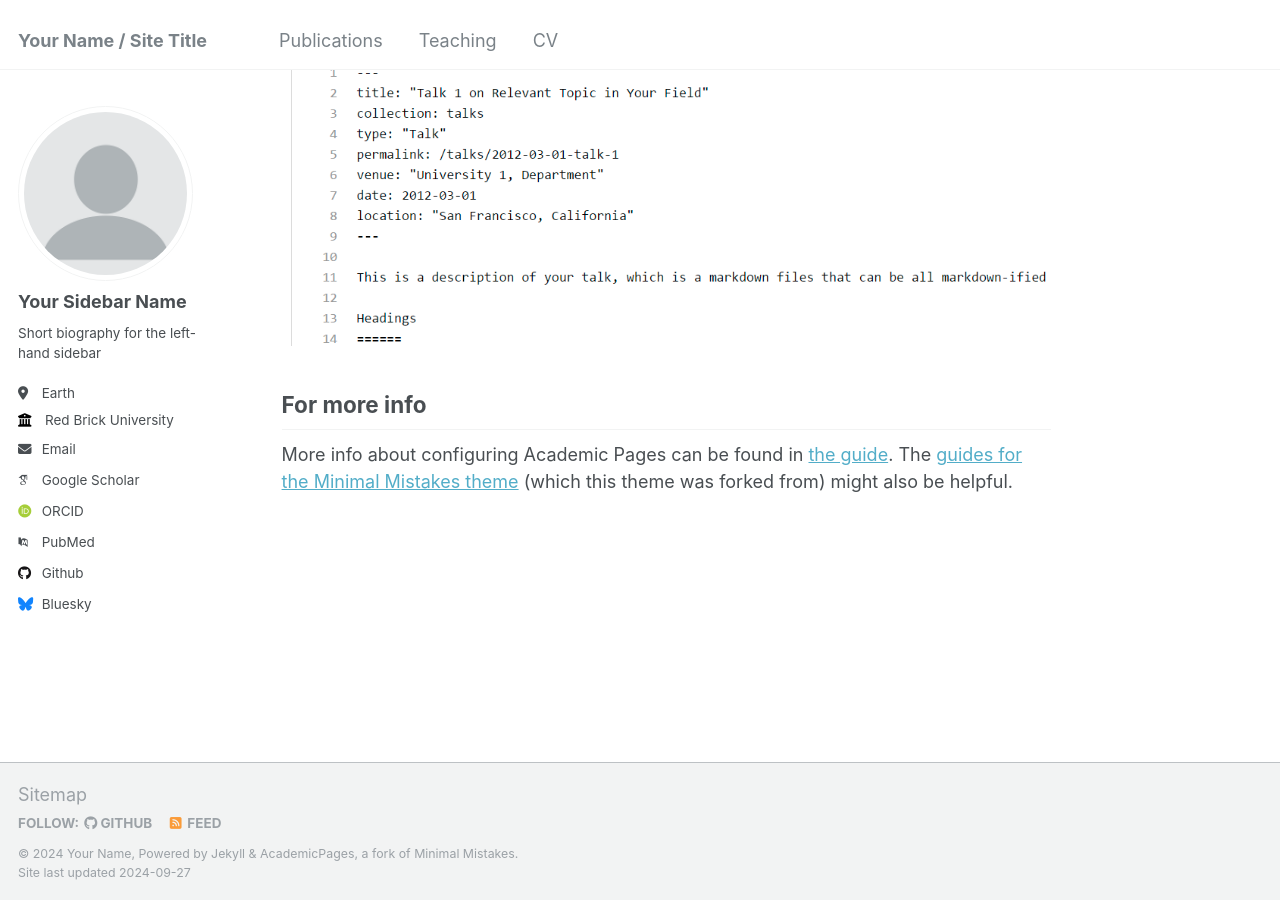
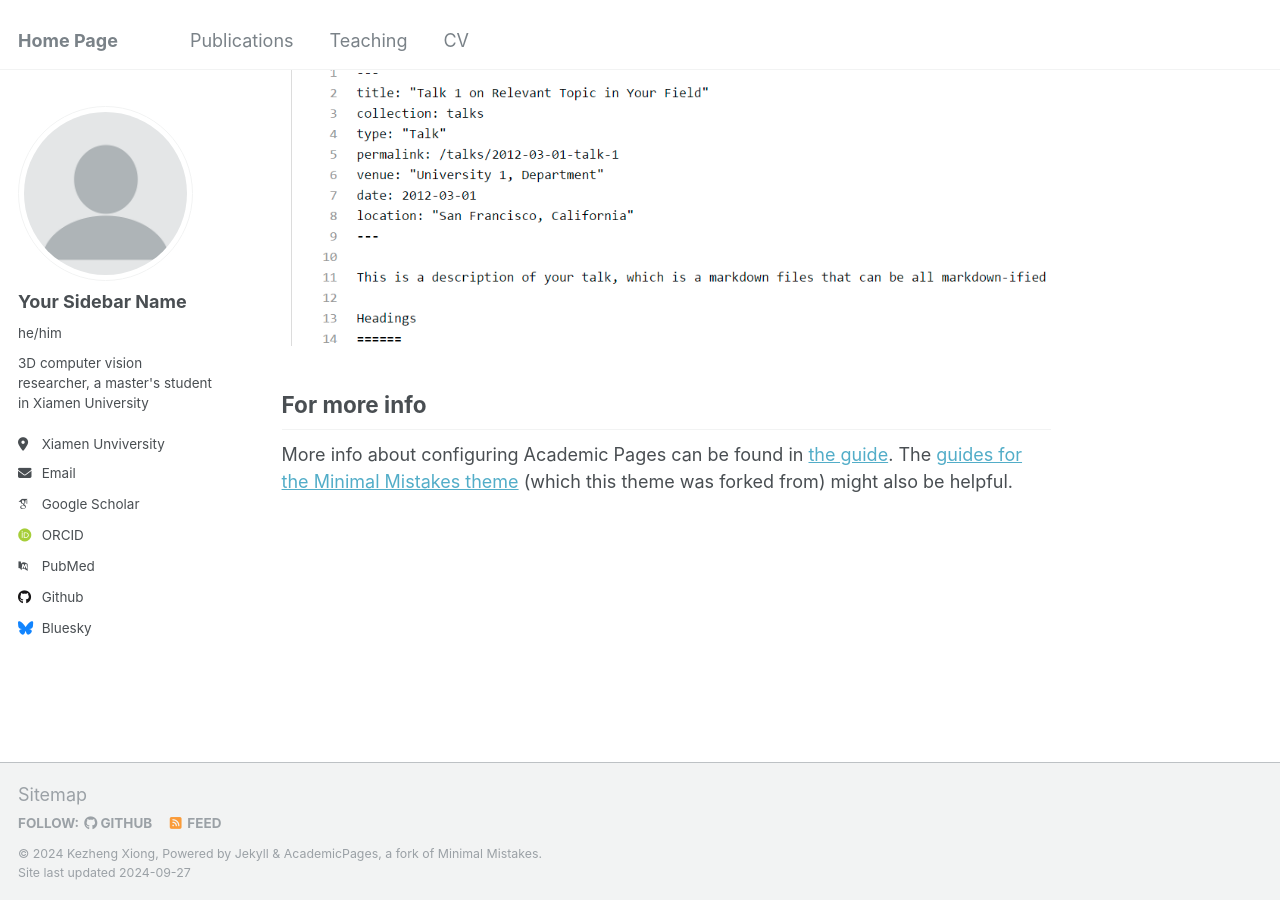
Before and after one commit to kezheng1204/kezheng1204.github.io, a Jekyll site: the page built from _pages/about.md, in a window 1280 px wide and 900 px high, scrolled down 2643 px. Built offline with Jekyll 4.4.1, drawn with Linux system fonts in a browser that asks for light colours; some web fonts are replaced.

Commit message:
Update _config.yml

```diff
--- a/_config.yml
+++ b/_config.yml
@@ -8,13 +8,13 @@
 
 # Basic Site Settings
 locale                   : "en-US"
-title                    : "Your Name / Site Title"
+title                    : "Home Page"
 title_separator          : "-"
-name                     : &name "Your Name"
-description              : &description "personal description"
-url                      : https://academicpages.github.io # the base hostname & protocol for your site e.g. "https://mmistakes.github.io"
+name                     : &name "Kezheng Xiong"
+description              : &description "3D computer vision researcher, a master's student in Xiamen University"
+url                      : "https://kezheng1204.github.io" # the base hostname & protocol for your site e.g. "https://mmistakes.github.io"
 baseurl                  : "" # the subpath of your site, e.g. "/blog"
-repository               : "academicpages/academicpages.github.io"
+repository               : "kezheng1204/kezheng1204.github.io"
 
 # Site Author - The following control what appear as part of the author content on the side bar.
 #               If a field is blank the icon and link will not appear, otherwise it will be shown.
@@ -23,12 +23,12 @@ author:
   # Biographic information
   avatar           : "profile.png"
   name             : "Your Sidebar Name"
-  pronouns         : # example: "she/her"
-  bio              : "Short biography for the left-hand sidebar"
-  location         : "Earth"
-  employer         : "Red Brick University"
+  pronouns         : "he/him" # example: "she/her"
+  bio              : "3D computer vision researcher, a master's student in Xiamen University"
+  location         : "Xiamen Unviversity"
+  employer         : # "Red Brick University"
   uri              : # URL
-  email            : "none@example.org"
+  email            : "xiongkezheng@stu.xmu.edu.cn"
 
   # Academic websites
   arxiv            : # URL - Update with the correct link to your profile
```
